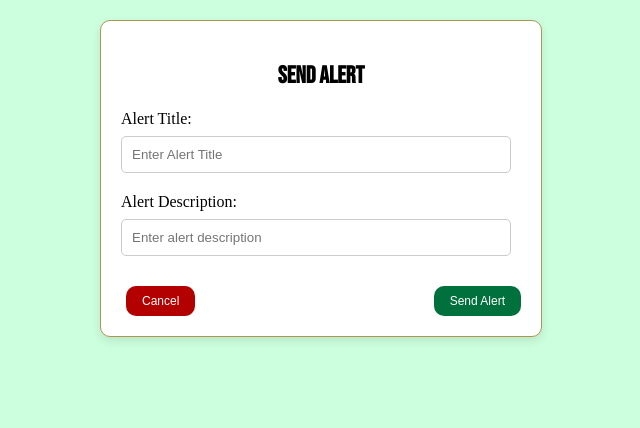
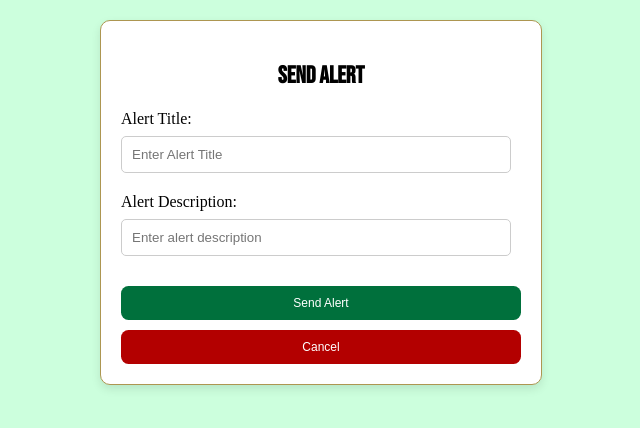
Before and after one commit to RielyMelvin/niner-security-admin, a SvelteKit app: page /alerts in a window 1280 px wide. Shown: the top 428 px of the page, without its empty margins (319-959 px from the left). Built offline with nearby package versions, Linux system fonts and the light colour scheme; what pocketbase would draw is missing.

Commit message:
Update alerts +page.svelte

```diff
--- a/src/routes/alerts/+page.svelte
+++ b/src/routes/alerts/+page.svelte
@@ -102,15 +102,6 @@
         text-align: center;
     }
 
-    h3 {
-        color: #00703C;
-        font-size: 1.5em;
-        font-weight: bold;
-        text-decoration: underline;
-        border-bottom: 2px solid #AD9651;
-        padding-bottom: 2px;
-    }
-
     label {
         display: block;
         margin-bottom: 8px;
@@ -119,25 +110,27 @@
     .submit-button {
         background-color: #00703C;
         color: #fff;
-        padding: 8px 16px;
+        width: 100%;
+        padding: 10px;
         border: none;
-        border-radius: 10px;
+        border-radius: 7.5px;
         cursor: pointer;
         font-size: .75em;
         transition: background-color 0.3s;
-        margin-left: 5px;
+        margin-top: 10px;
     }
 
     .cancel-button {
         background-color: #b30000;
         color: #fff;
-        padding: 8px 16px;
+        width: 100%;
+        padding: 10px;
         border: none;
-        border-radius: 10px;
+        border-radius: 7.5px;
         cursor: pointer;
         font-size: .75em;
         transition: background-color 0.3s;
-        margin-left: 5px;
+        margin-top: 10px;
     }
 
     .submit-button:hover {
@@ -149,16 +142,11 @@
     }
 
     .submit-button:active {
-        background-color: #003d1a;
+        background-color: #005a2c;
     }
 
     .cancel-button:active {
         background-color: #660000;
-    }
-
-    .alert-title {
-        font-weight: bold;
-        color: #00703C;
     }
 
     .alert-create-footer {
@@ -183,10 +171,9 @@
       <label for="alertDescription">Alert Description:</label>
       <input type="text" id="alertDescription" bind:value={alertDescription} placeholder="Enter alert description" required />
 
-      <div class="alert-create-footer">
-        <button type="button" class="cancel-button" on:click={cancel}>Cancel</button>
-        <button type="submit" class="submit-button">Send Alert</button>
-      </div>
+      <button type="submit" class="submit-button">Send Alert</button>
+      <button type="button" class="cancel-button" on:click={cancel}>Cancel</button>
+
     </form>
 
     {#if errorMessage}
```
